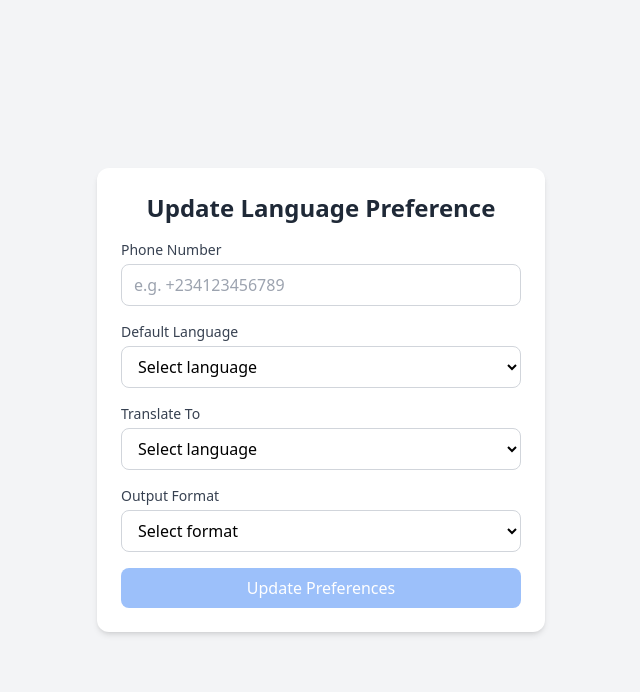
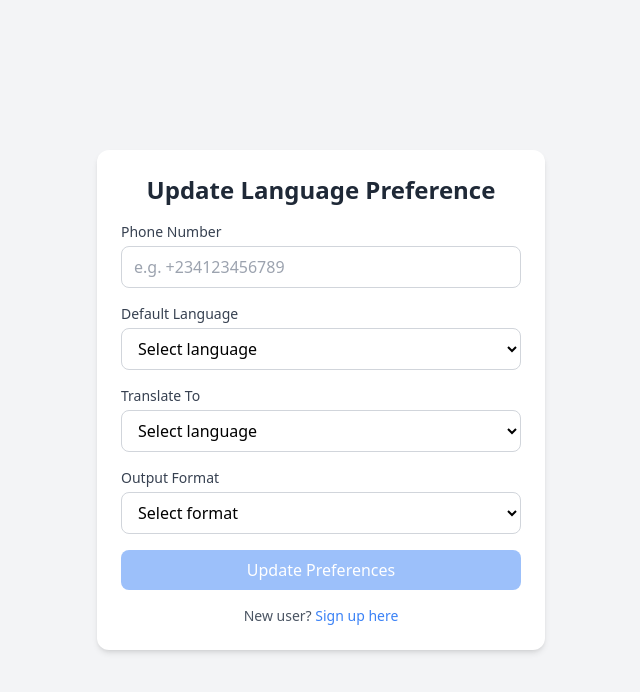
Before and after one commit to haqqibrahim/wazobia, a FastAPI app: template templates/settings.html in a window 1280 px wide. Shown: the top 692 px of the page, without its empty margins (319-959 px from the left). Run offline with FastAPI, Linux system fonts and the light colour scheme; the template is opened without the code that fills it, so the values that code supplies are empty; some libraries are stand-ins or nearby versions.

Commit message:
Text to Text done, voice to text done, UI implemented

```diff
--- a/app.py
+++ b/app.py
@@ -2,10 +2,9 @@ import os
 from dotenv import load_dotenv
 from fastapi import FastAPI, Request, Depends, HTTPException
 from fastapi.responses import PlainTextResponse, HTMLResponse
-from fastapi.staticfiles import StaticFiles
 from fastapi.templating import Jinja2Templates
 from sqlalchemy.orm import Session
-from database import get_db, Settings
+from database import get_db, User  # Changed from Settings to User
 import redis
 
 from wa_handler import send_message, get_whatsapp_media, send_voice_message
@@ -14,7 +13,7 @@ from models import Translator
 
 app = FastAPI()
 # Add static files mounting
-app.mount("/static", StaticFiles(directory="static"), name="static")
+# app.mount("/static", StaticFiles(directory="static"), name="static")
 
 # Configure templates
 templates = Jinja2Templates(directory="templates")
@@ -30,6 +29,7 @@ REDIS_DECODE_RESPONSE = os.environ.get("REDIS_DECODE_RESPONSE")
 REDIS_USERNAME = os.environ.get("REDIS_USERNAME")
 REDIS_PASSWORD = os.environ.get("REDIS_PASSWORD")
 REDIS_PORT = os.environ.get("REDIS_PORT")
+SIGNUP_PAGE=os.environ.get("SIGNUP")
 
 r = redis.Redis(
     host=REDIS_HOST,
@@ -43,24 +43,24 @@ translator = Translator()
 
 
 # Add this after your imports
-async def get_user_settings(phone_number: str, db: Session) -> Settings:
+async def get_user_settings(phone_number: str, db: Session) -> User:  # Changed return type
     """
     Helper function to get user settings from database
     Returns None if user not found
     """
-    settings = db.query(Settings).filter(Settings.phone_number == phone_number).first()
-    return settings
+    user = db.query(User).filter(User.phone_number == phone_number).first()  # Changed Settings to User
+    return user
 
 
 @app.get("/")
 async def root():
     return {"message": "Welcome to Wazobia"}
 
-@app.get("/signup/form", response_class=HTMLResponse)
+@app.get("/signup", response_class=HTMLResponse)
 async def signup_form(request: Request):
     return templates.TemplateResponse("signup.html", {"request": request})
 
-@app.get("/settings/form", response_class=HTMLResponse)
+@app.get("/settings", response_class=HTMLResponse)
 async def settings_form(request: Request):
     return templates.TemplateResponse("settings.html", {"request": request})
 
@@ -81,12 +81,17 @@ async def signup(request: Request, db: Session = Depends(get_db)):
         if field not in data:
             return {"error": f"Missing field: {field}", "status": "error"}
 
-    # Convert nunber to use 234
+    # Convert number to use 234
     if data["phone_number"].startswith("0"):
         data["phone_number"] = "234" + data["phone_number"][1:]
 
-    # Create new settings object
-    settings = Settings(
+    # Check if user already exists
+    existing_user = db.query(User).filter(User.phone_number == data["phone_number"]).first()
+    if existing_user:
+        return {"error": "User already exists with this phone number", "status": "error"}
+
+    # Create new user object
+    user = User(
         first_name=data["first_name"],
         last_name=data["last_name"],
         phone_number=data["phone_number"],
@@ -96,9 +101,9 @@ async def signup(request: Request, db: Session = Depends(get_db)):
     )
 
     # Add to database
-    db.add(settings)
+    db.add(user)
     db.commit()
-    db.refresh(settings)
+    db.refresh(user)
 
     return {"message": "User created successfully", "status": "success"}
 
@@ -116,25 +121,24 @@ async def update_setting(request: Request, db: Session = Depends(get_db)):
         if field not in data:
             return {"error": f"Missing field: {field}", "status": "error"}
 
-    # Convert nunber to use 234
+    # Convert number to use 234
     if data["phone_number"].startswith("0"):
         data["phone_number"] = "234" + data["phone_number"][1:]
 
-    # Update settings object
-    settings = db.query(Settings).filter(Settings.phone_number == data["phone_number"]).first()
-    if not settings:
-        return {"error": "Settings not found for this phone number"}
+    # Check if user exists before updating
+    user = db.query(User).filter(User.phone_number == data["phone_number"]).first()
+    if not user:
+        return {"error": "User does not exist with this phone number", "status": "error"}
 
-    settings.default_language = data["default_language"]
-    settings.output_language = data["output_language"]
-    settings.output_format = data["output_format"]
+    user.default_language = data["default_language"]
+    user.output_language = data["output_language"]
+    user.output_format = data["output_format"]
 
     # Commit changes to database
     db.commit()
-    db.refresh(settings)
+    db.refresh(user)
 
     return {"message": "Settings updated successfully", "status": "success"}
-
 
 
 
@@ -170,7 +174,7 @@ async def webhook_get(request: Request):
 async def webhook_post(request: Request, db: Session = Depends(get_db)):
     try:
         body = await request.json()
-        print(f"Received body: {body}")
+        # print(f"Received body: {body}")
         entry = body.get("entry", [{}])[0]
         changes = entry.get("changes", [{}])[0]
         value = changes.get("value", {})
@@ -193,11 +197,15 @@ async def webhook_post(request: Request, db: Session = Depends(get_db)):
         if not user_phone_number:
             return PlainTextResponse("PROCESSED", status_code=status.HTTP_200_OK)
 
+        print(f"User phone number: {user_phone_number}")
+
         # Handle text messages
         if messages and messages[0].get("text"):
             user_message = messages[0]["text"]["body"]
             user = await get_user_settings(phone_number=user_phone_number, db=db)
+
             if user:
+                print("User found")
                 if user.output_format == "text":
                     text_response = await translator.text_to_text_translator(
                         user_message,
@@ -238,10 +246,10 @@ async def webhook_post(request: Request, db: Session = Depends(get_db)):
                             phone_number=user_phone_number,
                         )
             else:
-                signup_link = "https://signup"
+                print("User not found")
                 msg = (
                     f"Welcome to Wazobia, your AI translator right here on WhatsApp, "
-                    f"please click the link to signup \n{signup_link}"
+                    f"please click the link to signup \n{SIGNUP_PAGE}"
                 )
                 await send_message(message=msg, phone_number=user_phone_number)
 
@@ -255,17 +263,21 @@ async def webhook_post(request: Request, db: Session = Depends(get_db)):
                     f.write(audio_bytes)
 
                 user = await get_user_settings(phone_number=user_phone_number, db=db)
+
                 if user:
+                    print("User found for audio processing")
                     if user.output_format == "text":
                         text_response = await translator.voice_to_text_translator(
-                            file=audio_file, language=user.default_language
+                            file=audio_file, default_language=user.default_language, output_language=user.output_language
                         )
                         await send_message(
                             message=text_response, phone_number=user_phone_number
                         )
                     elif user.output_format == "audio":
                         status_audio = await translator.voice_to_voice_translator(
-                            file=audio_file
+                            file=audio_file,
+                            default_language=user.default_language,
+                            output_language=user.output_language,
                         )
                         if status_audio:
                             await send_voice_message("new.mp3", user_phone_number)
@@ -292,10 +304,10 @@ async def webhook_post(request: Request, db: Session = Depends(get_db)):
                                 phone_number=user_phone_number,
                             )
                 else:
-                    signup_link = "https://signup"
+                    print("User not found for audio processing")
                     msg = (
                         f"Welcome to Wazobia, your AI translator right here on WhatsApp, "
-                        f"please click the link to signup \n{signup_link}"
+                        f"please click the link to signup \n{SIGNUP_PAGE}"
                     )
                     await send_message(message=msg, phone_number=user_phone_number)
                 # Clean up files
--- a/database.py
+++ b/database.py
@@ -7,14 +7,14 @@ from sqlalchemy import Column, Integer, String
 
 load_dotenv()
 
-DATABASE_URL = "postgresql://neondb_owner:npg_yhU1qsA7demW@ep-autumn-block-abr908l0-pooler.eu-west-2.aws.neon.tech/neondb?sslmode=require"
+DATABASE_URL = os.getenv("DB_URL")
 
 engine = create_engine(DATABASE_URL)
 SessionLocal = sessionmaker(autocommit=False, autoflush=False, bind=engine)
 Base = declarative_base()
 
-class Settings(Base):
-    __tablename__ = "settings"
+class User(Base):  # Renamed from Settings to User
+    __tablename__ = "user"  # Renamed table
 
     id = Column(Integer, primary_key=True, index=True)
     first_name = Column(String)
--- a/templates/settings.html
+++ b/templates/settings.html
@@ -94,6 +94,10 @@
       >
         Update Preferences
       </button>
+      <p class="text-center text-sm text-gray-600 mt-2">
+        New user?
+        <a href="/signup" class="text-blue-500 hover:underline">Sign up here</a>
+      </p>
     </form>
 
     <script>
@@ -124,28 +128,30 @@
       form.addEventListener("submit", function (event) {
         event.preventDefault();
 
+        // Match backend expected keys
         const data = {
-          phone: document.getElementById("phone").value,
-          defaultLang: document.getElementById("defaultLang").value,
-          translateTo: document.getElementById("translateTo").value,
-          outputFormat: document.getElementById("outputFormat").value,
+          phone_number: document.getElementById("phone").value,
+          default_language: document.getElementById("defaultLang").value,
+          output_language: document.getElementById("translateTo").value,
+          output_format: document.getElementById("outputFormat").value,
         };
 
-        fetch("https://", {
+        fetch("/settings", { // Use relative path if served from same domain
           method: "POST",
           headers: {
             "Content-Type": "application/json",
           },
           body: JSON.stringify(data),
         })
-          .then((response) => {
-            if (!response.ok) throw new Error("Network response was not ok");
-            return response.text();
-          })
-          .then(() => {
-            alert("Preferences updated successfully!");
-            form.reset();
-            validateForm();
+          .then((response) => response.json())
+          .then((result) => {
+            if (result.status === "success") {
+              alert("Preferences updated successfully, you can now return to WhatsApp!");
+              form.reset();
+              validateForm();
+            } else {
+              alert(result.error || "Failed to update preferences.");
+            }
           })
           .catch((error) => {
             console.error("Error:", error);
```
Also changed, not shown: models.py (+14 -7 lines), templates/signup.html (+23 -16 lines).
